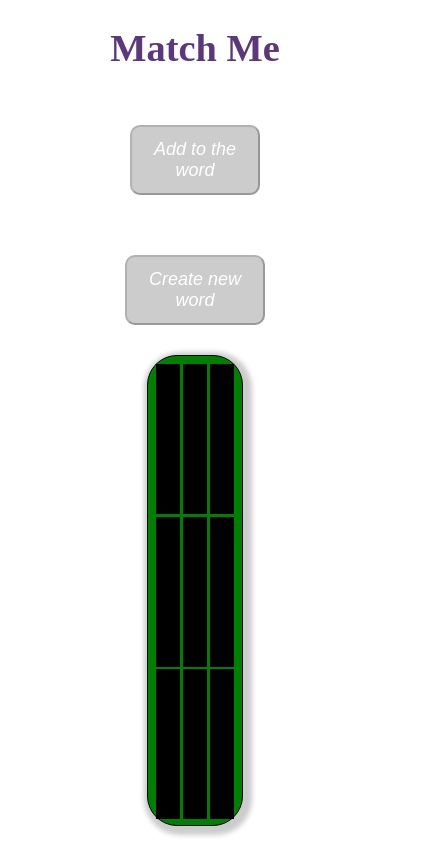
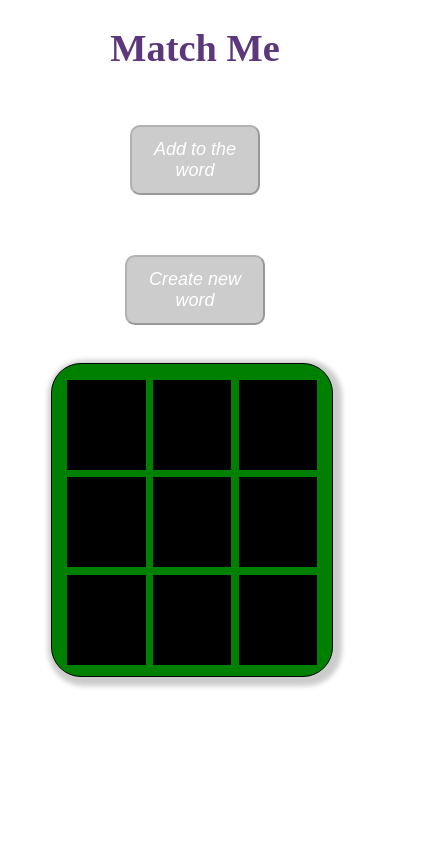
Before and after one commit to SandeepAmarnath/Memory-Game, a React (Create React App) app: page / in a window 390 px wide. Shown: the whole page, 441 px wide, since content can reach past the window. Built offline with nearby package versions, Linux system fonts and the light colour scheme.

Commit message:
css responsive commit

```diff
--- a/src/components/Board/Board.module.css
+++ b/src/components/Board/Board.module.css
@@ -1,6 +1,62 @@
 .Board {
   display: block;
-  /* height: max-content; */
   width: 100%;
-  /* height: 500px; */
 }
+@media (max-width: 1400px) {
+  .Board {
+    margin-left: auto;
+  }
+}
+@media (max-width: 1100px) {
+  .Board {
+    margin-left: 31.5%;
+  }
+}
+
+@media (max-width: 800px) {
+  .Board {
+    margin-left: 25%;
+  }
+}
+
+@media (max-width: 620px) {
+  .Board {
+    margin-left: 18%;
+  }
+}
+@media (max-width: 440px) {
+  .Board {
+    margin-left: 13%;
+  }
+}
+
+/*
+@media (max-width: 700px) {
+  .Board {
+    margin-left: 30%;
+  }
+}
+
+@media (max-width: 550px) {
+  .Picture {
+    height: 90px;
+    font-size: 0.55em;
+    cursor: pointer;
+  }
+}
+
+@media (max-width: 490px) {
+  .Picture {
+    height: 90px;
+    font-size: 0.5em;
+    cursor: pointer;
+  }
+}
+
+@media (max-width: 440px) {
+  .Picture {
+    height: 90px;
+    font-size: 0.5em;
+    cursor: pointer;
+  }
+} */
--- a/src/components/Buttons/Buttons.module.css
+++ b/src/components/Buttons/Buttons.module.css
@@ -1,4 +1,5 @@
 .Buttons {
-  /* margin: 3%; */
+  margin: 2% 0;
   width: 100%;
+  display: block;
 }
--- a/src/components/Picture/Picture.module.css
+++ b/src/components/Picture/Picture.module.css
@@ -4,7 +4,7 @@
   border: 30% solid black;
   margin-right: 3%;
   margin-bottom: 3%;
-  height: 150px;
+  height: 130px;
   cursor: pointer;
 }
 .Picture:last-child {
@@ -28,3 +28,58 @@ h3 {
 .hidePic {
   visibility: hidden;
 }
+/* Note : When Using media queries, max-width means - till the width (max-width) the respective style applies
+.Hence we write in descending order */
+
+@media (max-width: 1400px) {
+  .Picture {
+    height: 130px;
+    font-size: 0.8em;
+    cursor: pointer;
+  }
+}
+
+@media (max-width: 1100px) {
+  .Picture {
+    height: 120px;
+    font-size: 0.8em;
+  }
+}
+
+@media (max-width: 800px) {
+  .Picture {
+    height: 120px;
+    font-size: 0.8em;
+  }
+}
+
+@media (max-width: 620px) {
+  .Picture {
+    height: 100px;
+  }
+}
+
+/*
+@media (max-width: 550px) {
+  .Picture {
+    height: 90px;
+    font-size: 0.55em;
+    cursor: pointer;
+  }
+} */
+
+@media (max-width: 490px) {
+  .Picture {
+    height: 90px;
+    font-size: 0.5em;
+    cursor: pointer;
+  }
+}
+
+@media (max-width: 440px) {
+  .Picture {
+    height: 90px;
+    font-size: 0.5em;
+    cursor: pointer;
+  }
+}
--- a/src/components/Word/Word.module.css
+++ b/src/components/Word/Word.module.css
@@ -6,3 +6,47 @@
   font-size: 0.9em;
   border-radius: 10px;
 }
+
+@media (max-width: 1400px) {
+  .Word {
+    /* padding: 8%; */
+  }
+}
+
+@media (max-width: 1100px) {
+  .Word {
+    padding: 8%;
+  }
+}
+
+@media (max-width: 800px) {
+  /* You can tweak this as per your requirement */
+}
+@media (max-width: 700px) {
+  /* You can tweak this as per your requirement */
+}
+
+/*
+@media (max-width: 550px) {
+  .Picture {
+    height: 90px;
+    font-size: 0.55em;
+    cursor: pointer;
+  }
+}
+
+@media (max-width: 490px) {
+  .Picture {
+    height: 90px;
+    font-size: 0.5em;
+    cursor: pointer;
+  }
+}
+
+@media (max-width: 440px) {
+  .Picture {
+    height: 90px;
+    font-size: 0.5em;
+    cursor: pointer;
+  }
+} */
--- a/src/components/WordContainer/WordContainer.module.css
+++ b/src/components/WordContainer/WordContainer.module.css
@@ -11,11 +11,6 @@
   box-shadow: 10px 9px 18px -4px rgb(3, 5, 5);
 }
 
-@media (max-width: 1000px) {
-  .WordContainer {
-    height: 430px;
-  }
-}
 h4 {
   text-transform: uppercase;
   letter-spacing: 3px;
@@ -26,3 +21,84 @@ h4 {
 .hideWordContainer {
   display: none;
 }
+
+@media (max-width: 1400px) {
+  .WordContainer {
+  }
+  h4 {
+  }
+}
+
+@media (max-width: 1100px) {
+  .WordContainer {
+    display: block;
+    margin-bottom: 50px;
+    width: 45%;
+    overflow-x: scroll;
+    overflow-y: hidden;
+    white-space: nowrap;
+  }
+  h4 {
+    text-transform: uppercase;
+    letter-spacing: 2px;
+    color: blueviolet;
+    font-size: 0.9em;
+  }
+}
+
+@media (max-width: 800px) {
+  .WordContainer {
+    display: block;
+    margin-bottom: 50px;
+    width: 48%;
+    overflow-x: scroll;
+    overflow-y: hidden;
+    white-space: nowrap;
+  }
+}
+@media (max-width: 620px) {
+  .WordContainer {
+    display: block;
+    margin-bottom: 50px;
+    width: 57%;
+    overflow-x: scroll;
+    overflow-y: hidden;
+    white-space: nowrap;
+  }
+}
+
+@media (max-width: 440px) {
+  .WordContainer {
+    display: block;
+    margin-bottom: 50px;
+    width: 66%;
+    overflow-x: scroll;
+    overflow-y: hidden;
+    white-space: nowrap;
+  }
+}
+
+/*
+@media (max-width: 550px) {
+  .Picture {
+    height: 90px;
+    font-size: 0.55em;
+    cursor: pointer;
+  }
+}
+
+@media (max-width: 490px) {
+  .Picture {
+    height: 90px;
+    font-size: 0.5em;
+    cursor: pointer;
+  }
+}
+
+@media (max-width: 440px) {
+  .Picture {
+    height: 90px;
+    font-size: 0.5em;
+    cursor: pointer;
+  }
+} */
--- a/src/components/WordsRow/WordsRow.module.css
+++ b/src/components/WordsRow/WordsRow.module.css
@@ -16,3 +16,82 @@
   color: rgb(209, 78, 78);
   cursor: pointer;
 }
+
+@media (max-width: 1400px) {
+  .WordsRow {
+    text-align: left;
+    padding: 2%;
+    margin: 1%;
+    background-color: rgb(243, 243, 239);
+    -webkit-box-shadow: 10px 9px 18px -4px rgba(13, 12, 10, 1);
+    -moz-box-shadow: 10px 9px 18px -4px rgba(13, 12, 10, 1);
+    box-shadow: 10px 9px 18px -4px rgb(3, 5, 5);
+    position: relative;
+  }
+
+  .icon {
+    position: absolute;
+    top: 20%;
+    right: 7%;
+    font-size: 1.1em;
+    color: rgb(209, 78, 78);
+    cursor: pointer;
+  }
+}
+
+@media (max-width: 1100px) {
+  .WordsRow {
+    text-align: left;
+    display: inline-block;
+    width: 25%;
+    padding: 2%;
+    padding-top: 25px;
+    padding-right: 6%;
+    margin: 2%;
+    height: 50px;
+    position: relative;
+    overflow-x: scroll;
+    overflow-y: hidden;
+    white-space: nowrap;
+  }
+
+  .icon {
+    position: absolute;
+    top: 10%;
+    right: 8%;
+    font-size: 0.8em;
+    color: rgb(209, 78, 78);
+    cursor: pointer;
+  }
+}
+
+@media (max-width: 800px) {
+  /* You can tweak this as per your requirement */
+}
+@media (max-width: 700px) {
+  /* You can tweak this as per your requirement */
+}
+/*
+@media (max-width: 550px) {
+  .Picture {
+    height: 90px;
+    font-size: 0.55em;
+    cursor: pointer;
+  }
+}
+
+@media (max-width: 490px) {
+  .Picture {
+    height: 90px;
+    font-size: 0.5em;
+    cursor: pointer;
+  }
+}
+
+@media (max-width: 440px) {
+  .Picture {
+    height: 90px;
+    font-size: 0.5em;
+    cursor: pointer;
+  }
+} */
--- a/src/containers/Pictures/Pictures.module.css
+++ b/src/containers/Pictures/Pictures.module.css
@@ -1,5 +1,5 @@
 .Pictures {
-  width: 30%;
+  width: 26%;
   padding: 2%;
   padding-bottom: 1%;
   border: 1px solid black;
@@ -9,8 +9,80 @@
   border-radius: 30px;
 }
 
-@media (max-width: 1000px) {
+@media (max-width: 1400px) {
   .Pictures {
-    width: 20%;
+    width: 30%;
+    padding: 2%;
+    padding-bottom: 1%;
   }
 }
+
+@media (max-width: 1100px) {
+  .Pictures {
+    width: 40%;
+    padding: 2%;
+    padding-bottom: 1%;
+    display: block;
+  }
+}
+
+@media (max-width: 800px) {
+  .Pictures {
+    width: 48%;
+    padding: 3%;
+    padding-bottom: 1%;
+    display: block;
+  }
+}
+
+@media (max-width: 620px) {
+  .Pictures {
+    width: 57%;
+    padding: 3%;
+    padding-bottom: 1%;
+    display: block;
+  }
+}
+
+@media (max-width: 440px) {
+  .Pictures {
+    width: 64%;
+    padding: 4%;
+    padding-bottom: 1%;
+    display: block;
+  }
+}
+
+/*
+@media (max-width: 700px) {
+  .Pictures {
+    width: 42%;
+    padding: 3%;
+    padding-bottom: 1%;
+    display: block;
+  }
+}
+
+@media (max-width: 550px) {
+  .Picture {
+    height: 90px;
+    font-size: 0.55em;
+    cursor: pointer;
+  }
+}
+
+@media (max-width: 490px) {
+  .Picture {
+    height: 90px;
+    font-size: 0.5em;
+    cursor: pointer;
+  }
+}
+
+@media (max-width: 440px) {
+  .Picture {
+    height: 90px;
+    font-size: 0.5em;
+    cursor: pointer;
+  }
+} */
```
